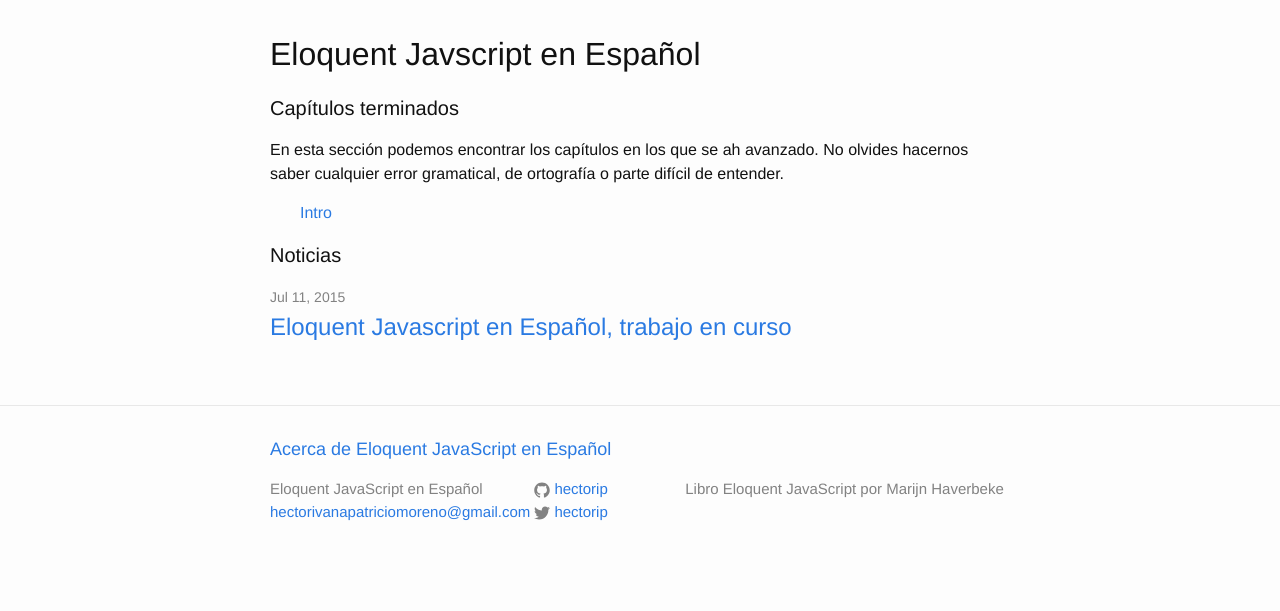
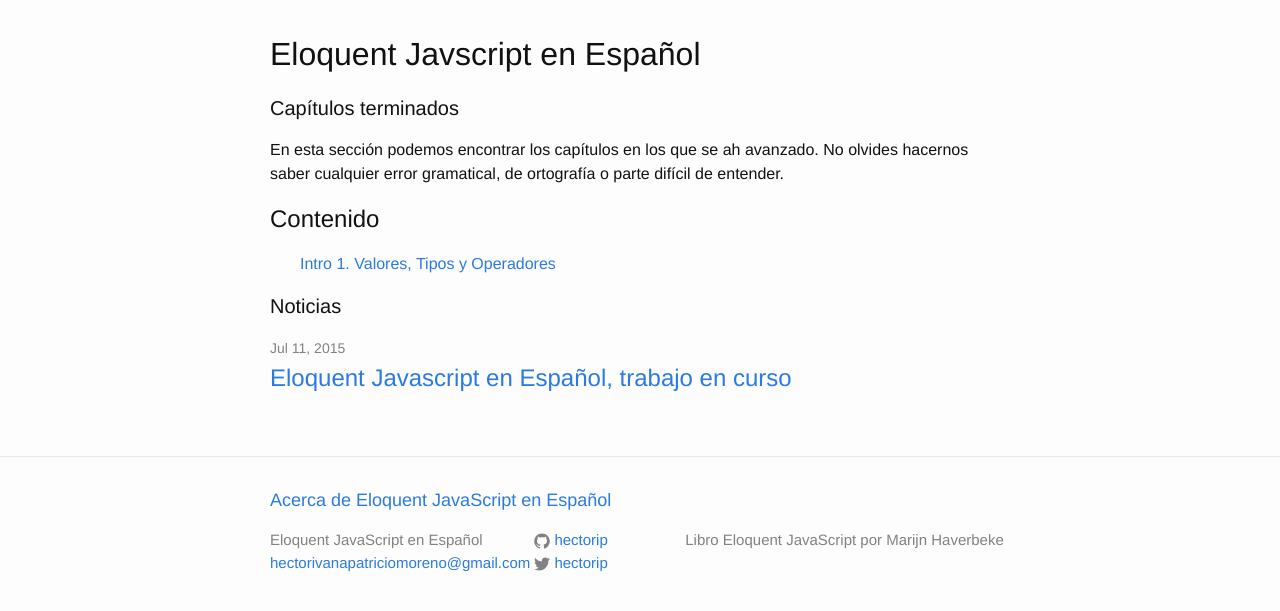
Before and after one commit to hectorip/Eloquent-JavaScript-ES-online, a Jekyll site: the page built from index.html, in a window 1280 px wide. Shown: the top 611 px of the page. Built offline with Jekyll 4.4.1, drawn with Linux system fonts in a browser that asks for light colours.

Commit message:
Chapter one

```diff
--- a/index.html
+++ b/index.html
@@ -11,8 +11,10 @@ layout: default
     En esta sección podemos encontrar los capítulos en los que se ah avanzado.
     No olvides hacernos saber cualquier error gramatical, de ortografía o parte difícil de entender.
   </p>
+  <h2>Contenido</h2>
   <ul>
     <a href="chapters/00_intro.html"> Intro </a>
+    <a href="chapters/01_values.html"> 1. Valores, Tipos y Operadores</a>
   </ul>
 </section>
 
```
Also changed, not shown: 2 other files.
